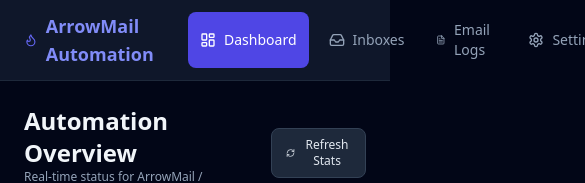
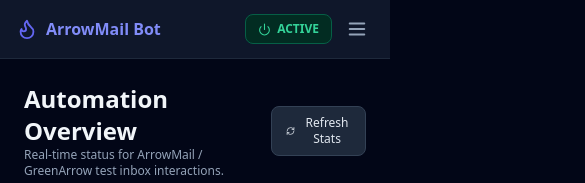
Before and after one commit to Tarunmakode123/risabh-demo, a React (Vite) app in the folder frontend/: page / in a window 390 px wide. Shown: the top 183 px of the page, 585 px wide, since content can reach past the window. Built offline with nearby package versions, Linux system fonts and the light colour scheme; no server answers; sample sign-in values are in the browser's storage.

Commit message:
Mobile optimization for React Navbar, Dashboard grid, and touch views

```diff
--- a/frontend/src/components/Navbar.jsx
+++ b/frontend/src/components/Navbar.jsx
@@ -1,10 +1,11 @@
-import React from 'react';
+import React, { useState } from 'react';
 import { Link, useLocation, useNavigate } from 'react-router-dom';
-import { Flame, LayoutDashboard, Inbox, FileText, Settings as SettingsIcon, LogOut, Power } from 'lucide-react';
+import { Flame, LayoutDashboard, Inbox, FileText, Settings as SettingsIcon, LogOut, Power, Menu, X } from 'lucide-react';
 
 export default function Navbar({ isPaused, onTogglePause }) {
   const location = useLocation();
   const navigate = useNavigate();
+  const [mobileOpen, setMobileOpen] = useState(false);
 
   const handleLogout = () => {
     localStorage.removeItem('token');
@@ -16,6 +17,7 @@
     return (
       <Link
         to={path}
+        onClick={() => setMobileOpen(false)}
         className={`flex items-center gap-2 px-3 py-2 rounded-lg font-medium text-sm transition ${
           active ? 'bg-indigo-600 text-white' : 'text-slate-400 hover:text-slate-200 hover:bg-slate-800'
         }`}
@@ -27,13 +29,16 @@
   };
 
   return (
-    <nav class="bg-slate-900 border-b border-slate-800 px-6 py-3 flex items-center justify-between">
-      <div className="flex items-center space-x-6">
-        <div className="flex items-center gap-2 text-indigo-400 font-bold text-lg">
-          <Flame size={24} className="text-indigo-500" />
-          <span>ArrowMail Automation</span>
+    <nav className="bg-slate-900 border-b border-slate-800 px-4 sm:px-6 py-3">
+      <div className="flex items-center justify-between">
+        <div className="flex items-center space-x-4 md:space-x-6">
+          <div className="flex items-center gap-2 text-indigo-400 font-bold text-base sm:text-lg">
+            <Flame size={22} className="text-indigo-500" />
+            <span className="truncate">ArrowMail Bot</span>
           </div>
-        <div className="flex space-x-2">
+
+          {/* Desktop Links */}
+          <div className="hidden md:flex space-x-2">
             {navItem('/', 'Dashboard', LayoutDashboard)}
             {navItem('/inboxes', 'Inboxes', Inbox)}
             {navItem('/logs', 'Email Logs', FileText)}
@@ -41,28 +46,55 @@
           </div>
         </div>
 
-      <div className="flex items-center space-x-4">
+        <div className="flex items-center space-x-2 sm:space-x-4">
           {/* Global Kill Switch Button */}
           <button
             onClick={onTogglePause}
-          className={`flex items-center gap-2 px-3.5 py-1.5 rounded-lg font-semibold text-xs transition border ${
+            className={`flex items-center gap-1.5 px-3 py-1.5 rounded-lg font-semibold text-xs transition border ${
               isPaused
                 ? 'bg-amber-950 text-amber-400 border-amber-800 hover:bg-amber-900'
                 : 'bg-emerald-950 text-emerald-400 border-emerald-800 hover:bg-emerald-900'
             }`}
           >
-          <Power size={14} />
-          {isPaused ? 'SYSTEM PAUSED (Kill Switch)' : 'SYSTEM ACTIVE'}
+            <Power size={13} />
+            <span className="hidden sm:inline">{isPaused ? 'SYSTEM PAUSED' : 'SYSTEM ACTIVE'}</span>
+            <span className="sm:hidden">{isPaused ? 'PAUSED' : 'ACTIVE'}</span>
           </button>
 
           <button
             onClick={handleLogout}
-          className="text-slate-400 hover:text-rose-400 p-2 rounded-lg transition"
+            className="text-slate-400 hover:text-rose-400 p-1.5 rounded-lg transition hidden sm:block"
             title="Logout"
           >
             <LogOut size={18} />
           </button>
+
+          {/* Mobile Menu Button */}
+          <button
+            onClick={() => setMobileOpen(!mobileOpen)}
+            className="md:hidden text-slate-400 hover:text-slate-200 p-1.5 rounded-lg"
+          >
+            {mobileOpen ? <X size={22} /> : <Menu size={22} />}
+          </button>
         </div>
+      </div>
+
+      {/* Mobile Drawer Menu */}
+      {mobileOpen && (
+        <div className="md:hidden pt-3 pb-2 space-y-2 border-t border-slate-800 mt-3">
+          {navItem('/', 'Dashboard', LayoutDashboard)}
+          {navItem('/inboxes', 'Inboxes', Inbox)}
+          {navItem('/logs', 'Email Logs', FileText)}
+          {navItem('/settings', 'Settings', SettingsIcon)}
+          <button
+            onClick={handleLogout}
+            className="w-full flex items-center gap-2 px-3 py-2 rounded-lg font-medium text-sm text-rose-400 hover:bg-slate-800 transition"
+          >
+            <LogOut size={16} />
+            Logout
+          </button>
+        </div>
+      )}
     </nav>
   );
 }
```
Also changed, not shown: 1 other file (tests, documents, lock files or other folders). Lines whose indentation alone changed are shown as unchanged.
